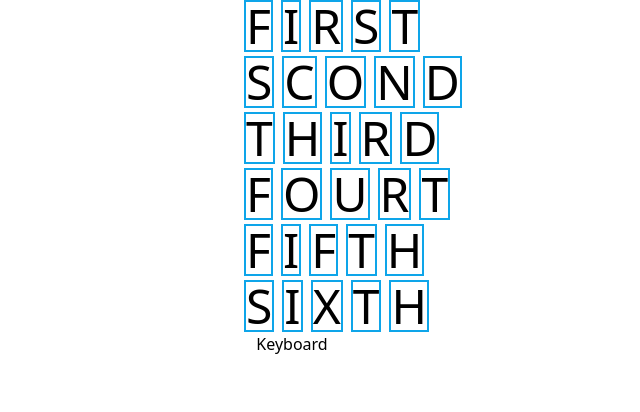
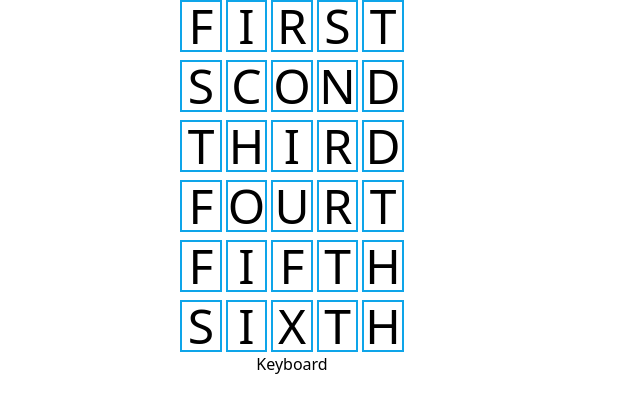
Before and after one commit to RdotSilva/TypeScript-React-WordUp, a React (Create React App) app: page / in a window 1280 px wide. Shown: the top 412 px of the page, without its empty margins (348-988 px from the left). Built offline with nearby package versions, Linux system fonts and the light colour scheme.

Commit message:
Revert to grid to line up rows

```diff
--- a/src/components/Board.tsx
+++ b/src/components/Board.tsx
@@ -6,43 +6,43 @@ type Props = {};
 const Board = (props: Props) => {
   return (
     <div className="flex justify-center">
-      <div className="grid grid-rows-5 gap-1 w-24 ">
-        <div className="flex gap-2">
+      <div className="grid grid-rows-5 gap-2 w-70">
+        <div className="grid grid-cols-5 gap-1">
           <Letter letterPos={0} attemptVal={0} />
           <Letter letterPos={1} attemptVal={0} />
           <Letter letterPos={2} attemptVal={0} />
           <Letter letterPos={3} attemptVal={0} />
           <Letter letterPos={4} attemptVal={0} />
         </div>
-        <div className="flex gap-2">
+        <div className="grid grid-cols-5 gap-1">
           <Letter letterPos={0} attemptVal={1} />
           <Letter letterPos={1} attemptVal={1} />
           <Letter letterPos={2} attemptVal={1} />
           <Letter letterPos={3} attemptVal={1} />
           <Letter letterPos={4} attemptVal={1} />
         </div>
-        <div className="flex gap-2">
+        <div className="grid grid-cols-5 gap-1">
           <Letter letterPos={0} attemptVal={2} />
           <Letter letterPos={1} attemptVal={2} />
           <Letter letterPos={2} attemptVal={2} />
           <Letter letterPos={3} attemptVal={2} />
           <Letter letterPos={4} attemptVal={2} />
         </div>
-        <div className="flex gap-2">
+        <div className="grid grid-cols-5 gap-1">
           <Letter letterPos={0} attemptVal={3} />
           <Letter letterPos={1} attemptVal={3} />
           <Letter letterPos={2} attemptVal={3} />
           <Letter letterPos={3} attemptVal={3} />
           <Letter letterPos={4} attemptVal={3} />
         </div>
-        <div className="flex gap-2">
+        <div className="grid grid-cols-5 gap-1">
           <Letter letterPos={0} attemptVal={4} />
           <Letter letterPos={1} attemptVal={4} />
           <Letter letterPos={2} attemptVal={4} />
           <Letter letterPos={3} attemptVal={4} />
           <Letter letterPos={4} attemptVal={4} />
         </div>
-        <div className="flex gap-2">
+        <div className="grid grid-cols-5 gap-1">
           <Letter letterPos={0} attemptVal={5} />
           <Letter letterPos={1} attemptVal={5} />
           <Letter letterPos={2} attemptVal={5} />
```
